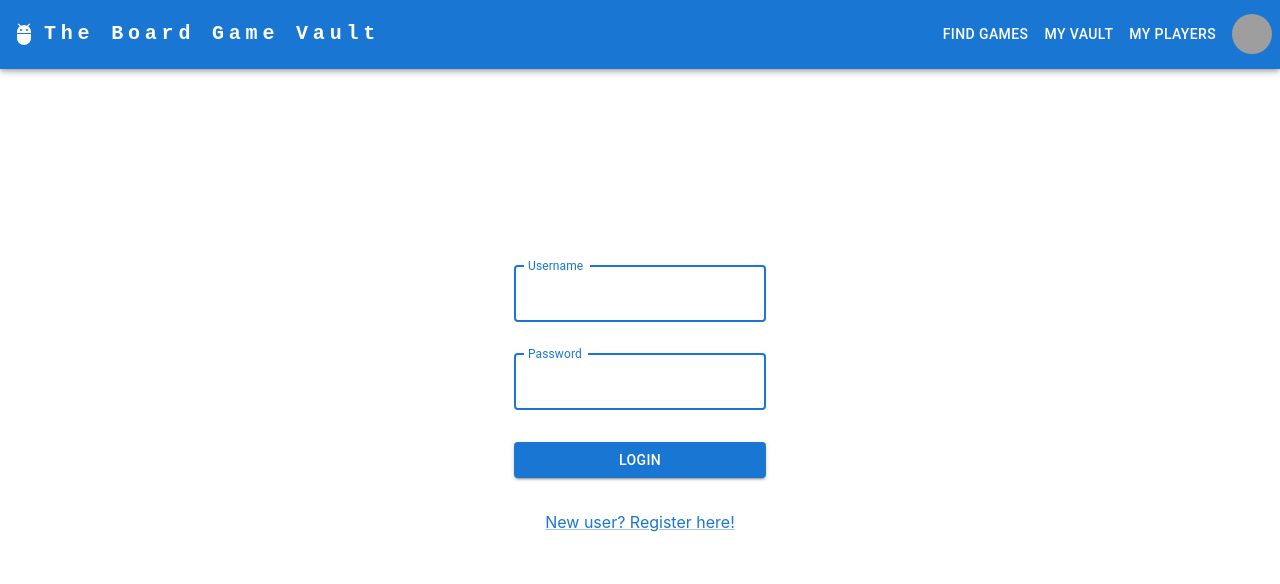
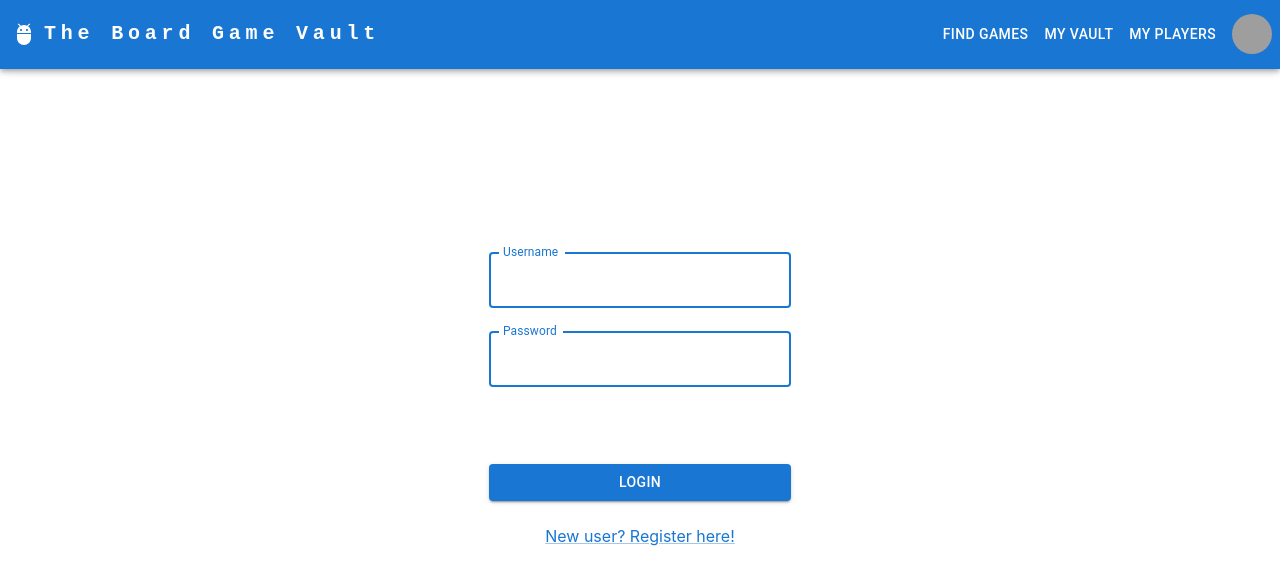
Before and after one commit to Nagel29/The-Board-Game-Vault-FE, a React (Vite) app: page / in a window 1280 px wide. Shown: the top 584 px of the page. Built offline with nearby package versions, Linux system fonts and the light colour scheme; grey boxes are pictures that could not be loaded.

Commit message:
add error message from BE

```diff
--- a/src/Login.tsx
+++ b/src/Login.tsx
@@ -2,25 +2,62 @@ import Container from "@mui/material/Container"
 import TextField from "@mui/material/TextField"
 import Button from "@mui/material/Button"
 import Link from "@mui/material/Link"
+import { loginFetch } from "./utilities/apiCalls"
+import { ChangeEvent, useState } from "react"
 
 const Login = () => {
+  const [username, setUsername] = useState<string>("")
+  const [password, setPassword] = useState<string>("")
+  const [error, setError] = useState<string>("")
+
+  const handleChange = (field: string, e: ChangeEvent) => {
+    if (field === "username") {
+      setUsername((e.target as HTMLInputElement).value)
+    } else {
+      setPassword((e.target as HTMLInputElement).value)
+    }
+  }
+
+  const handleLogin = async (usernameInput: string, passwordInput: string) => {
+    const response = await loginFetch(username, password)
+    if (!response.ok) {
+      setError(response.error)
+    }
+  }
+
   return (
     <Container
       sx={{
-        width: 300,
-        height: 300,
+        width: 350,
+        height: 350,
         backgroundColor: "white",
         color: "black",
         borderRadius: "5%",
         display: "flex",
         flexDirection: "column",
         justifyContent: "space-around",
+        padding: '1em'
       }}
     >
-     <TextField label="Username" color="primary" focused/>
-     <TextField label="Password" color="primary" focused/>
-     <Button variant="contained" color="primary">Login</Button>
-     <Link href="/Register">New user? Register here!</Link>
+      <TextField
+        label="Username"
+        color="primary"
+        focused
+        value={username}
+        onChange={(e) => handleChange("username", e)}
+      />
+      <TextField
+        label="Password"
+        color="primary"
+        focused
+        value={password}
+        onChange={(e) => handleChange("password", e)}
+      />
+      <p>{error ? error : null}</p>
+      <Button variant="contained" color="primary" onClick={() => handleLogin(username, password)}>
+        Login
+      </Button>
+      <Link href="/Register">New user? Register here!</Link>
     </Container>
   )
 }
--- a/src/utilities/apiCalls.ts
+++ b/src/utilities/apiCalls.ts
@@ -21,12 +21,32 @@ export const fetchGames = async (
   }
 }
 
+export const loginFetch = async (username: string, password: string) => {
+  try {
+    const response = await fetch("http://localhost:8000/login", {
+      method: "POST",
+      headers: {
+        "Content-Type": "application/json"
+      },
+      body: JSON.stringify({
+        username: username,
+        password: password,
+
+      })
+    })
+    return response.json()
+  } catch (error) {
+    console.log(error)
+    return error
+  }
+}
+
 export const fetchCategoriesLists = async () => {
   try {
     const response = await fetch("http://localhost:8000/categories", {
       method: "GET",
       headers: {
-        "Content-Type": "application.json",
+        "Content-Type": "application/json",
       },
     })
     return response.json()
@@ -40,7 +60,7 @@ export const fetchMechanicsLists = async () => {
     const response = await fetch("http://localhost:8000/mechanics", {
       method: "GET",
       headers: {
-        "Content-Type": "application.json",
+        "Content-Type": "application/json",
       },
     })
     return response.json()
```
